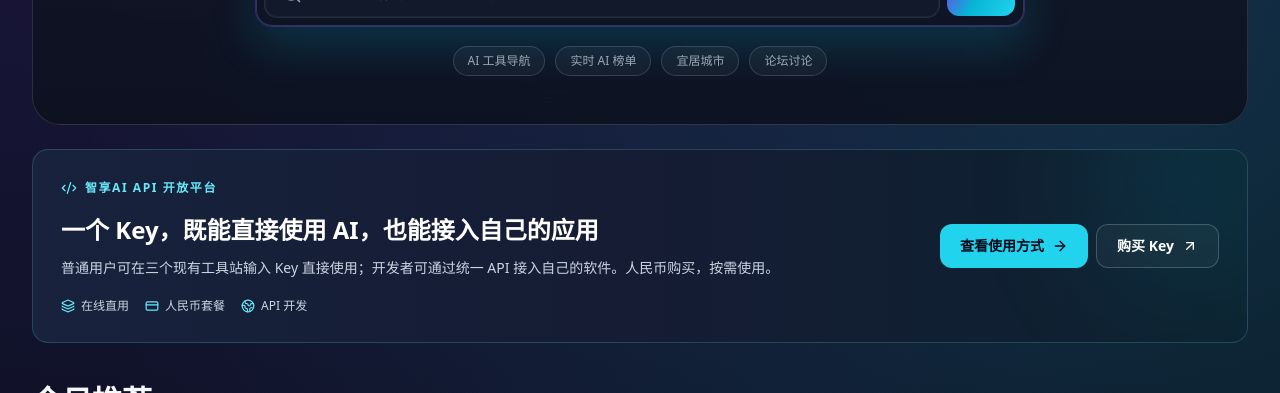
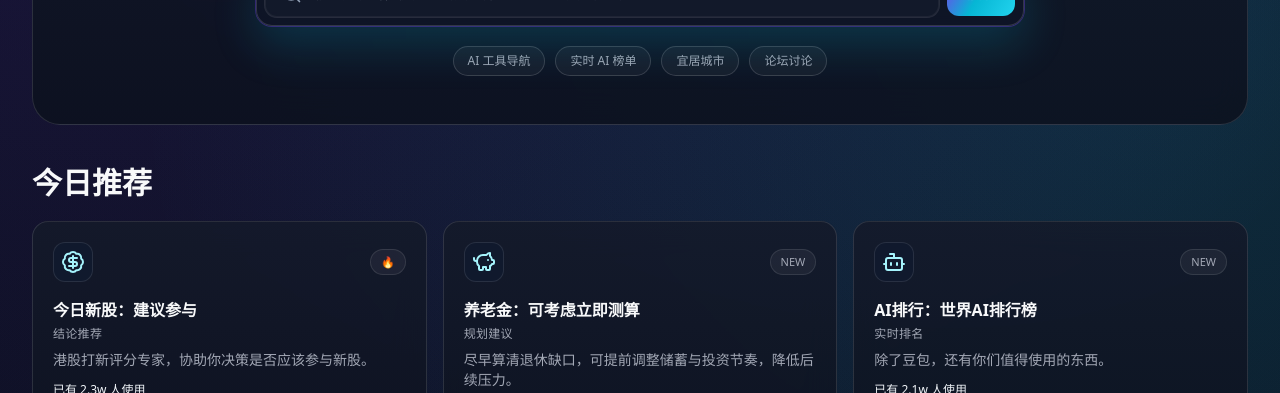
Before and after one commit to Jihai123/zhibeimao-home, a Next.js app: page / in a window 1280 px wide. Shown: the part 350-743 px from the top of the page. Built offline with nearby package versions, Linux system fonts and the light colour scheme; no server answers.

Commit message:
feat: remove duplicate API banner from homepage above recommendations

```diff
--- a/app/page.tsx
+++ b/app/page.tsx
@@ -1,5 +1,4 @@
 import { AiDirectSection } from '@/components/AiDirectSection';
-import { ApiPromoStrip } from '@/components/ApiPromoStrip';
 import { FeaturedCards } from '@/components/FeaturedCards';
 import { HeroSection } from '@/components/HeroSection';
 import { NewsSection } from '@/components/NewsSection';
@@ -10,7 +9,6 @@ export default function HomePage() {
   return (
     <main className="mx-auto w-full max-w-7xl px-4 py-6 md:px-8 md:py-8">
       <HeroSection />
-      <ApiPromoStrip />
       <FeaturedCards />
       <AiDirectSection />
       <ToolCards />
```
